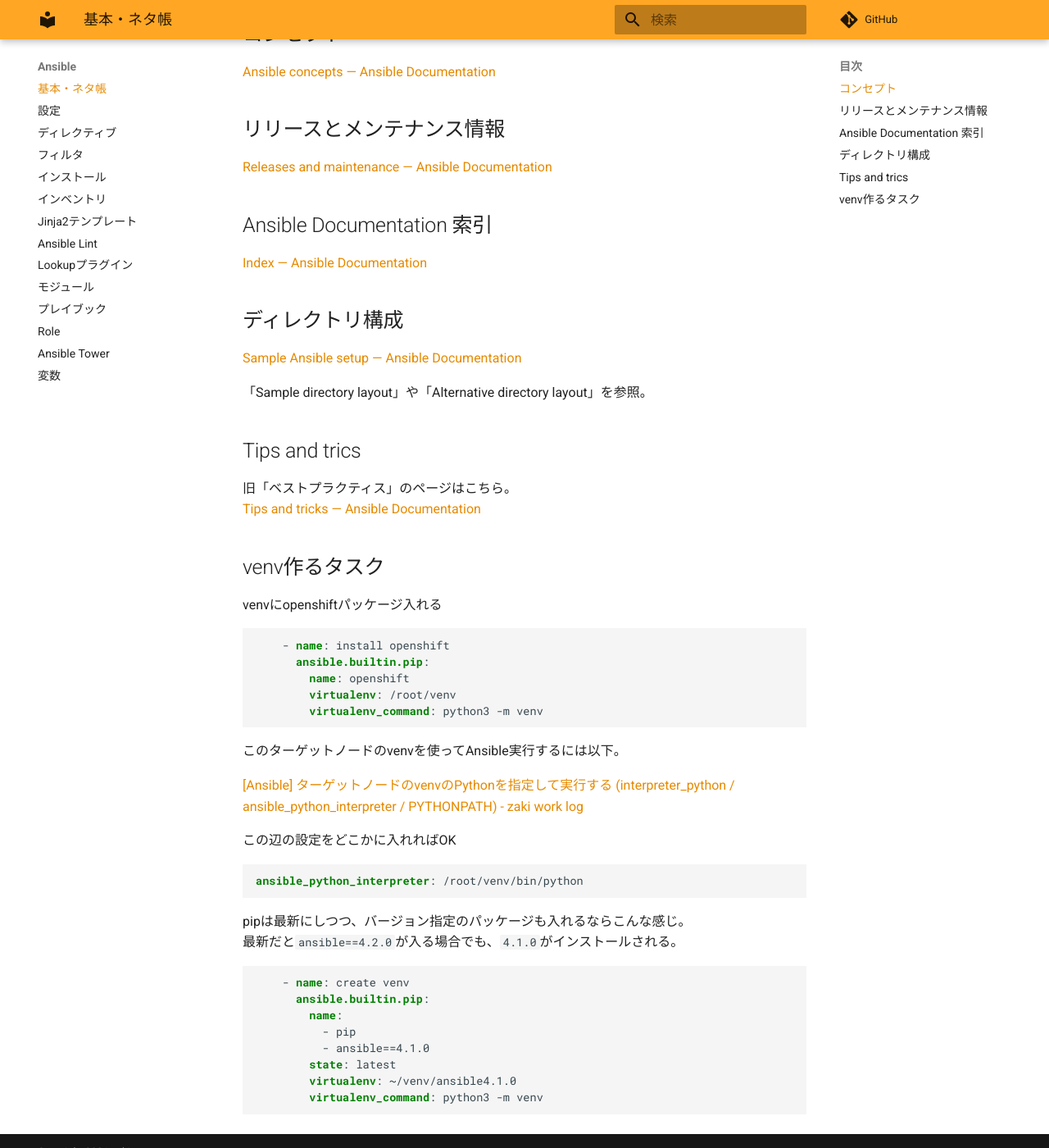
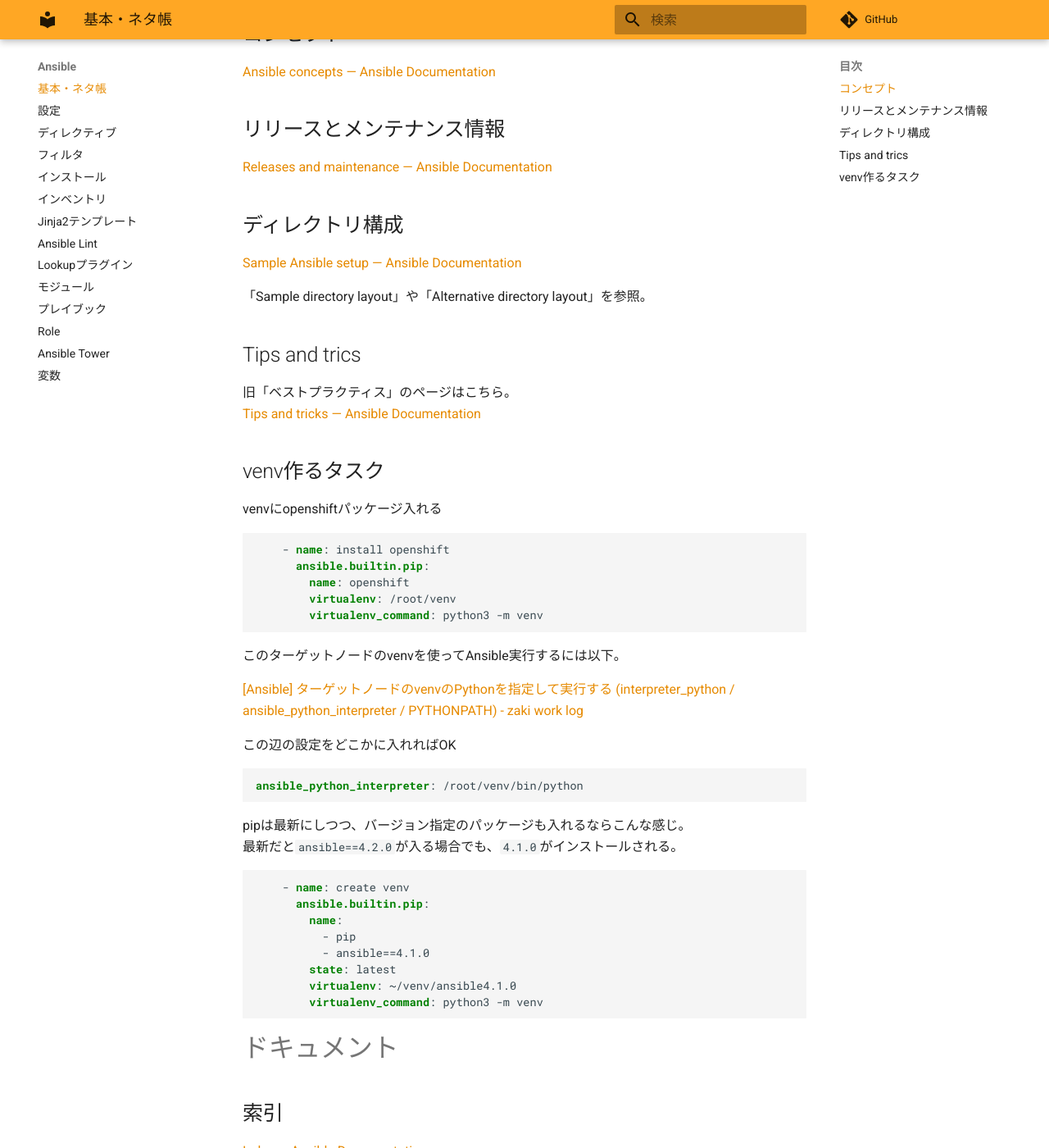
Before and after one commit to zaki-lknr/docs, an MkDocs documentation site: the page built from docs/Ansible/index.md, in a window 1280 px wide and 1400 px high, scrolled down 204 px. Shown: the whole window at 82% size. Built offline with MkDocs 1.6.1 and Material for MkDocs 9.7.7, drawn with Linux system fonts in a browser that asks for light colours; comment, search, counter and statistics services are not loaded.

Commit message:
update: ドキュメント関連を別章に移動

````diff
--- a/docs/Ansible/index.md
+++ b/docs/Ansible/index.md
@@ -7,10 +7,6 @@
 ## リリースとメンテナンス情報
 
 [Releases and maintenance — Ansible Documentation](https://docs.ansible.com/ansible/devel/reference_appendices/release_and_maintenance.html)
-
-## Ansible Documentation 索引
-
-[Index — Ansible Documentation](https://docs.ansible.com/ansible/latest/genindex.html)
 
 ## ディレクトリ構成
 
@@ -58,3 +54,9 @@ pipは最新にしつつ、バージョン指定のパッケージも入れる
         virtualenv: ~/venv/ansible4.1.0
         virtualenv_command: python3 -m venv
 ```
+
+# ドキュメント
+
+## 索引
+
+[Index — Ansible Documentation](https://docs.ansible.com/ansible/latest/genindex.html)
````
